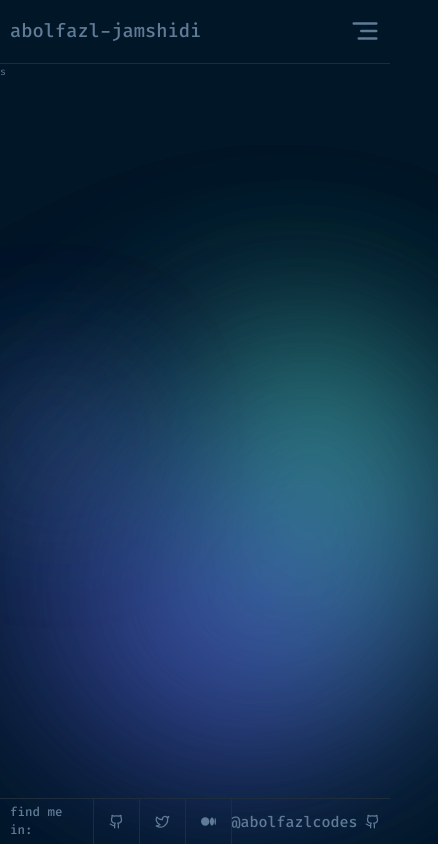
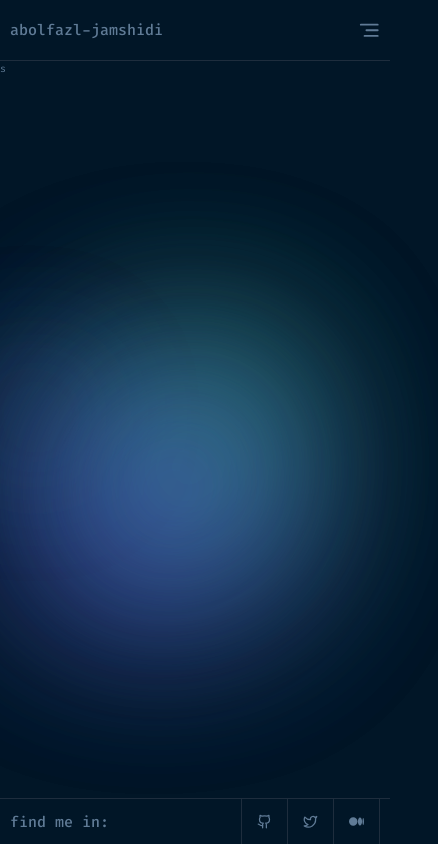
Before and after one commit to abolfazlcodes/portfolio, a Next.js app: page / in a window 390 px wide. Shown: the whole page, 438 px wide, since content can reach past the window. Built offline with nearby package versions, Linux system fonts and the light colour scheme.

Commit message:
make background gradient responsive with footer

```diff
--- a/src/styles/globals.css
+++ b/src/styles/globals.css
@@ -46,7 +46,7 @@ main::after {
   content: '';
   position: absolute;
   z-index: -1;
-  opacity: 0.6;
+  opacity: 0.8;
 }
 
 main::before {
@@ -67,12 +67,17 @@ main::after {
   height: 500px;
   border: 1px solid red;
   filter: blur(90px);
-  top: calc(50vh - 45vw / 2);
+  top: calc(50vh - 40vw / 2);
   left: calc(50vw - 20vw / 2);
 }
 
 /* gradient background responsive */
 @media screen and (max-width: 777px) {
+  main::before,
+  main::after {
+    opacity: 0.8;
+  }
+
   main::before {
     width: 30vw;
     height: 30vw;
@@ -82,6 +87,25 @@ main::after {
   main::after {
     width: 400px;
     height: 400px;
+    left: calc(50vw - 55vw / 2);
+  }
+}
+
+@media screen and (max-width: 475px) {
+  main::before,
+  main::after {
+    opacity: 0.9;
+  }
+
+  main::before {
+    width: 20vw;
+    height: 20vw;
+    left: calc(50dvw);
+  }
+
+  main::after {
+    width: 250px;
+    height: 250px;
     left: calc(50vw - 55vw / 2);
   }
 }
--- a/src/ui/Footer.tsx
+++ b/src/ui/Footer.tsx
@@ -5,11 +5,11 @@ import { BsMedium } from 'react-icons/bs';
 function Footer() {
   return (
     <footer className='flex items-center justify-between border-t border-[#1E2D3D] px-4'>
-      <div className='flex items-center gap-5'>
+      <div className='flex w-full items-center justify-between gap-5 md:justify-normal'>
         <header>
-          <h1 className='text-xl font-medium'>find me in:</h1>
+          <h1 className='text-2xl font-medium'>find me in:</h1>
         </header>
-        <ul className='flex items-center'>
+        <ul className='flex items-center justify-end'>
           <li className='cursor-pointer border-x border-[#1E2D3D] p-6 text-2xl font-medium duration-200 hover:text-[#FFF]'>
             <Link
               href='https://github.com/abolfazlcodes'
@@ -36,7 +36,7 @@ function Footer() {
           </li>
         </ul>
       </div>
-      <div className='flex items-center gap-3 text-2xl font-medium'>
+      <div className='hidden items-center gap-3 text-2xl font-medium md:flex'>
         <span>@abolfazlcodes</span>
         <LuGithub />
       </div>
--- a/src/ui/Logo.tsx
+++ b/src/ui/Logo.tsx
@@ -2,7 +2,7 @@ import Link from 'next/link';
 
 function Logo() {
   return (
-    <h1 className='w-full py-8 text-3xl font-medium duration-200 hover:text-[#FFF] md:w-4/12 md:text-2xl lg:w-max'>
+    <h1 className='w-full py-8 text-2xl font-medium duration-200 hover:text-[#FFF] md:w-4/12 lg:w-max'>
       <Link href='/'>abolfazl-jamshidi</Link>
     </h1>
   );
--- a/src/ui/Navbar.tsx
+++ b/src/ui/Navbar.tsx
@@ -19,7 +19,7 @@ function Navbar() {
         </Link>
         <span className='absolute bottom-0 left-0 block h-0 w-full bg-[#FEA55F] duration-200  group-hover:h-[3px]'></span>
       </div>
-      <div className='flex w-2/12 cursor-pointer items-center justify-end text-5xl font-medium md:hidden'>
+      <div className='flex w-2/12 cursor-pointer items-center justify-end text-4xl font-medium md:hidden'>
         <LuAlignRight />
       </div>
     </nav>
```
